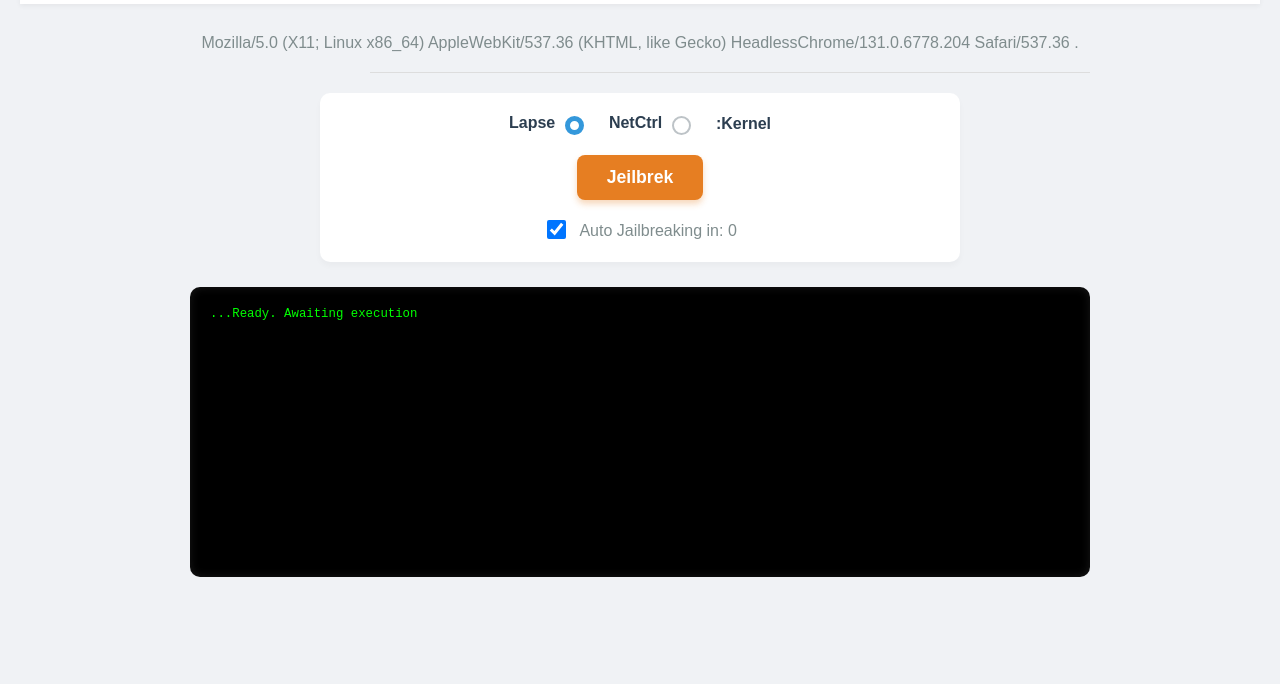
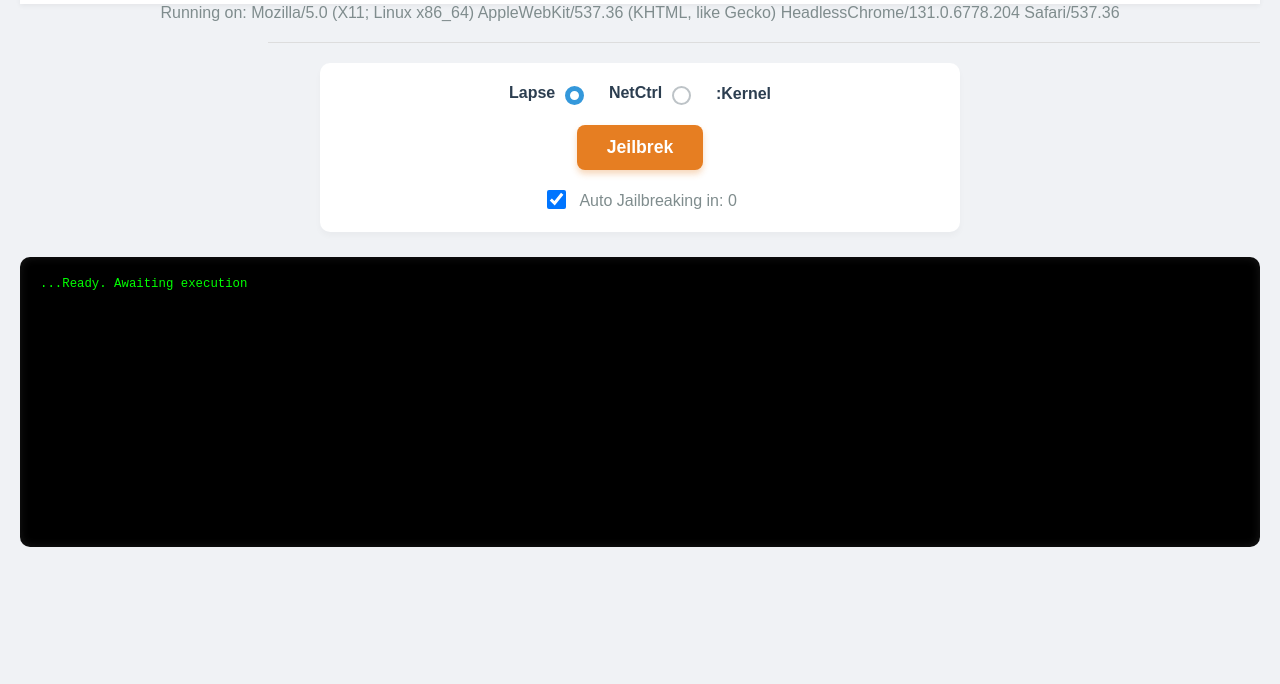
Before and after one commit to dhieaalaadhiea-source/1102, a plain HTML site: page index.html in a window 1280 px wide. Shown: the part 116-800 px from the top of the page. Drawn offline with Linux system fonts and the light colour scheme.

Commit message:
Add files via upload

```diff
--- a/index.html
+++ b/index.html
@@ -1,5 +1,5 @@
 <!DOCTYPE html>
-<html lang="ar" manifest="cache.manifest">
+<html lang="en" manifest="cache.manifest">
 <head>
   <meta charset="UTF-8">
   <meta name="viewport" content="width=device-width, initial-scale=1.0">
@@ -150,8 +150,7 @@
     </div>
   </header>
 
-  <main>
-    <h3 id="UA">.</h3>
+    <h3 id="UA">Running on:</h3>
 
     <hr>
 
@@ -179,9 +178,9 @@
       <pre id="console">Ready. Awaiting execution...
       </pre>
     </div>
-  </main>
 
-  <script src="src/main.js"></script>
-  <script src="includes/script.js"></script>
+
+   <script src="src/main.js"></script>
+   <script src="includes/script.js"></script>
 </body>
 </html>
```
